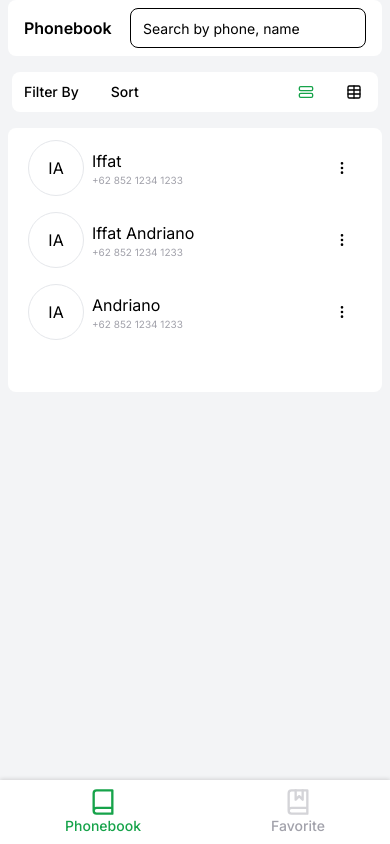
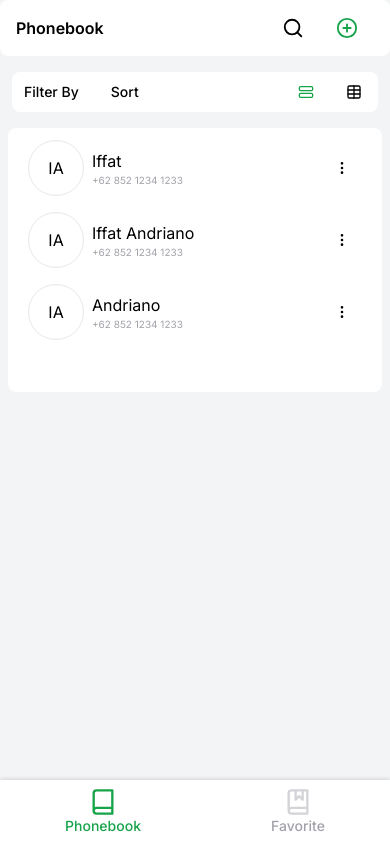
Before and after one commit to iffatandriano/ia-phonebook, a Next.js app: page /phonebook in a window 390 px wide. Built offline with nearby package versions, Linux system fonts and the light colour scheme.

Commit message:
add: layout search phone

```diff
--- a/app/phonebook/page.tsx
+++ b/app/phonebook/page.tsx
@@ -1,10 +1,12 @@
 import React from "react";
+import Link from "next/link";
+import { PlusCircle, Search } from "lucide-react";
 
 import Container from "@/src/components/Container";
 import Navbar from "@/src/components/navbar/Navbar";
+import { Button } from "@/src/components/ui/button";
 
 import Filter from "./_components/Filter";
-import { Input } from "@/src/components/ui/input";
 
 import ListPhones from "./ListPhones";
 
@@ -28,15 +30,18 @@ export default function PhonebookPage() {
     <Container>
       <div className="flex flex-col">
         <div className="min-h-screen flex flex-col gap-3">
-          <div className="mx-2">
-            <div className="flex py-2 px-4 justify-between items-center bg-white rounded-[8px]">
+          <div className="bg-white rounded-[8px]">
+            <div className="flex py-2 px-4 justify-between items-center">
               <h1 className="font-semibold text-md">Phonebook</h1>
-              <div>
-                <Input
-                  type="text"
-                  placeholder="Search by phone, name"
-                  className="rounded-[8px]"
-                />
+              <div className="flex flex-row items-center">
+                <Link href="/phonebook/search">
+                  <Button variant="ghost">
+                    <Search size={22} />
+                  </Button>
+                </Link>
+                <Button variant="ghost">
+                  <PlusCircle size={22} color="#16A34A" />
+                </Button>
               </div>
             </div>
           </div>
--- /dev/null
+++ b/app/phonebook/search/page.tsx
@@ -0,0 +1,35 @@
+"use client";
+import React from "react";
+import { ChevronLeft } from "lucide-react";
+import { useRouter } from "next/navigation";
+
+import Container from "@/src/components/Container";
+import { Button } from "@/src/components/ui/button";
+import { Input } from "@/src/components/ui/input";
+
+export default function SearchPhonebookPage() {
+  const router = useRouter();
+  return (
+    <Container>
+      <div className="flex flex-col">
+        <div className="min-h-screen flex flex-col gap-3">
+          <div className="bg-white rounded-[8px]">
+            <div className="py-2 px-4 flex items-center">
+              <Button variant="secondary" onClick={() => router.back()}>
+                <ChevronLeft size={24} />
+              </Button>
+              <div className="w-full">
+                <Input
+                  type="text"
+                  placeholder="Search by phone, name"
+                  className="rounded-[8px]"
+                  autoFocus
+                />
+              </div>
+            </div>
+          </div>
+        </div>
+      </div>
+    </Container>
+  );
+}
```
